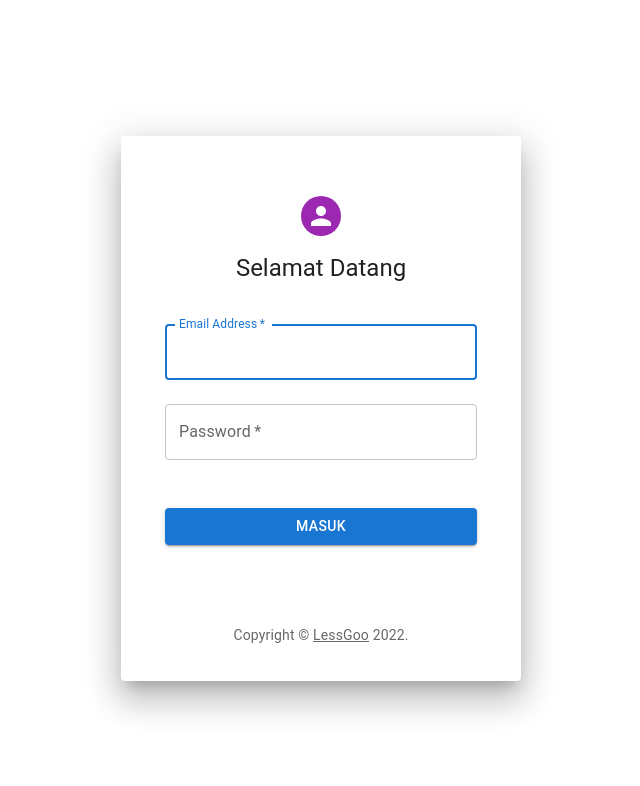
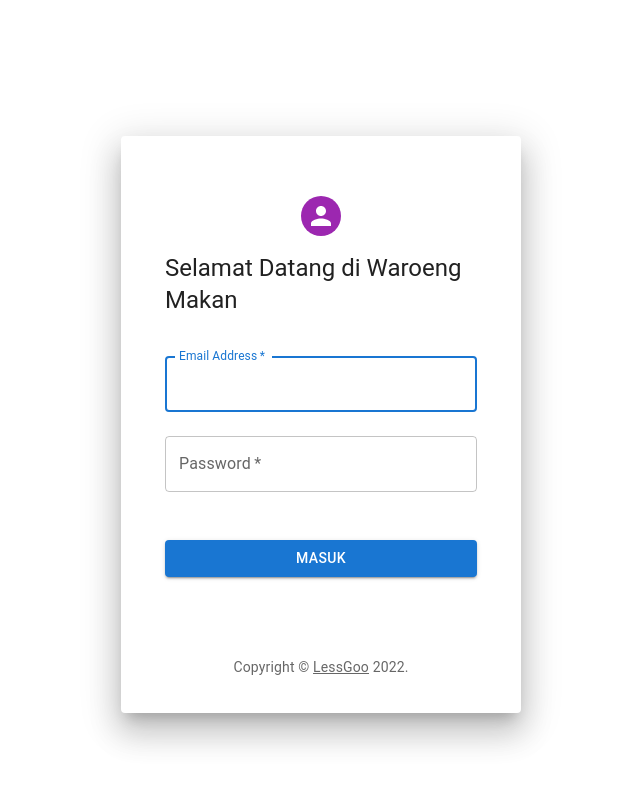
Before and after one commit to mbagas/Tubes-PWL-Client, a React (Create React App) app: page / in a window 1280 px wide. Shown: the top 786 px of the page, without its empty margins (319-959 px from the left). Built offline with nearby package versions, Linux system fonts and the light colour scheme.

Commit message:
feat: test change

```diff
--- a/src/pages/Login.js
+++ b/src/pages/Login.js
@@ -96,7 +96,7 @@ export default function Login() {
                 {/* <LockOutlinedIcon /> */}
               </Avatar>
               <Typography component="h1" variant="h5">
-                Selamat Datang
+                Selamat Datang di Waroeng Makan
               </Typography>
               <Box
                 component="form"
```
